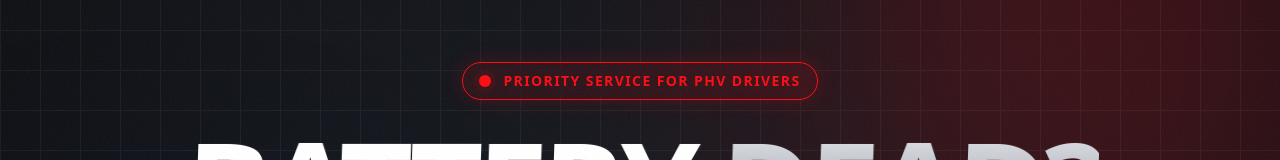
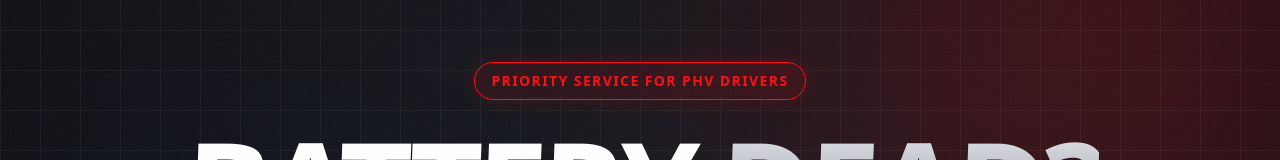
Before and after one commit to usama-1998/reliable-sg-landing-page, a Next.js app: page / in a window 1280 px wide. Shown: the part 130-290 px from the top of the page. Built offline with nearby package versions, Linux system fonts and the light colour scheme.

Commit message:
Skew testimonials and remove priority service dot

```diff
--- a/src/app/page.js
+++ b/src/app/page.js
@@ -90,10 +90,6 @@ const ReliableSGLanding = () => {
                 <div className="container mx-auto px-4 md:px-6 relative z-10 w-full">
                     <div className="max-w-5xl mx-auto text-center">
                         <div className="inline-flex items-center gap-3 px-4 py-2 rounded-full border border-[#FE0D15] bg-[#FE0D15]/10 text-[#FE0D15] text-sm font-bold uppercase tracking-widest mb-8 backdrop-blur-sm shadow-[0_0_20px_rgba(254,13,21,0.2)]">
-                            <span className="relative flex h-3 w-3">
-                                <span className="animate-ping absolute inline-flex h-full w-full rounded-full bg-[#FE0D15] opacity-75"></span>
-                                <span className="relative inline-flex rounded-full h-3 w-3 bg-[#FE0D15]"></span>
-                            </span>
                             Priority Service for PHV Drivers
                         </div>
 
@@ -356,7 +352,7 @@ const ReliableSGLanding = () => {
                         {[...Array(2)].map((_, i) => (
                             <div key={i} className="flex gap-8 shrink-0">
                                 {/* Testimonial 1 */}
-                                <div className="w-[400px] bg-[#1a1d24] p-8 rounded-sm border-l-4 border-[#FE0D15] shadow-lg relative flex flex-col justify-between">
+                                <div className="w-[400px] bg-[#1a1d24] p-8 rounded-sm border-l-4 border-[#FE0D15] shadow-lg relative flex flex-col justify-between transform -skew-x-2 hover:skew-x-0 transition-transform duration-300">
                                     <div>
                                         <div className="flex text-[#FE0D15] mb-6 gap-1">
                                             {[...Array(5)].map((_, i) => <Star key={i} className="fill-current w-5 h-5" />)}
@@ -373,7 +369,7 @@ const ReliableSGLanding = () => {
                                 </div>
 
                                 {/* Testimonial 2 */}
-                                <div className="w-[400px] bg-[#1a1d24] p-8 rounded-sm border-l-4 border-[#FE0D15] shadow-lg relative flex flex-col justify-between">
+                                <div className="w-[400px] bg-[#1a1d24] p-8 rounded-sm border-l-4 border-[#FE0D15] shadow-lg relative flex flex-col justify-between transform -skew-x-2 hover:skew-x-0 transition-transform duration-300">
                                     <div>
                                         <div className="flex text-[#FE0D15] mb-6 gap-1">
                                             {[...Array(5)].map((_, i) => <Star key={i} className="fill-current w-5 h-5" />)}
@@ -390,7 +386,7 @@ const ReliableSGLanding = () => {
                                 </div>
 
                                 {/* Testimonial 3 */}
-                                <div className="w-[400px] bg-[#1a1d24] p-8 rounded-sm border-l-4 border-[#FE0D15] shadow-lg relative flex flex-col justify-between">
+                                <div className="w-[400px] bg-[#1a1d24] p-8 rounded-sm border-l-4 border-[#FE0D15] shadow-lg relative flex flex-col justify-between transform -skew-x-2 hover:skew-x-0 transition-transform duration-300">
                                     <div>
                                         <div className="flex text-[#FE0D15] mb-6 gap-1">
                                             {[...Array(5)].map((_, i) => <Star key={i} className="fill-current w-5 h-5" />)}
@@ -407,7 +403,7 @@ const ReliableSGLanding = () => {
                                 </div>
 
                                 {/* Extra Testimonial (to fill space) */}
-                                <div className="w-[400px] bg-[#1a1d24] p-8 rounded-sm border-l-4 border-[#FE0D15] shadow-lg relative flex flex-col justify-between">
+                                <div className="w-[400px] bg-[#1a1d24] p-8 rounded-sm border-l-4 border-[#FE0D15] shadow-lg relative flex flex-col justify-between transform -skew-x-2 hover:skew-x-0 transition-transform duration-300">
                                     <div>
                                         <div className="flex text-[#FE0D15] mb-6 gap-1">
                                             {[...Array(5)].map((_, i) => <Star key={i} className="fill-current w-5 h-5" />)}
```
